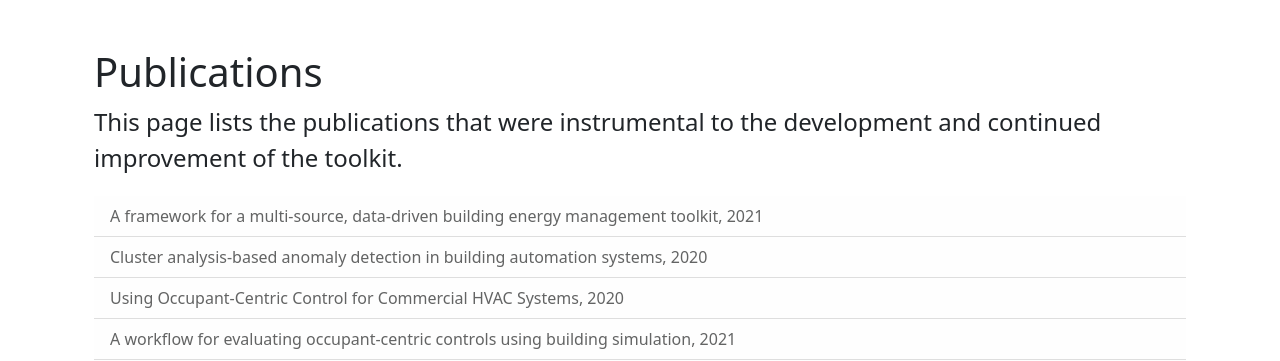
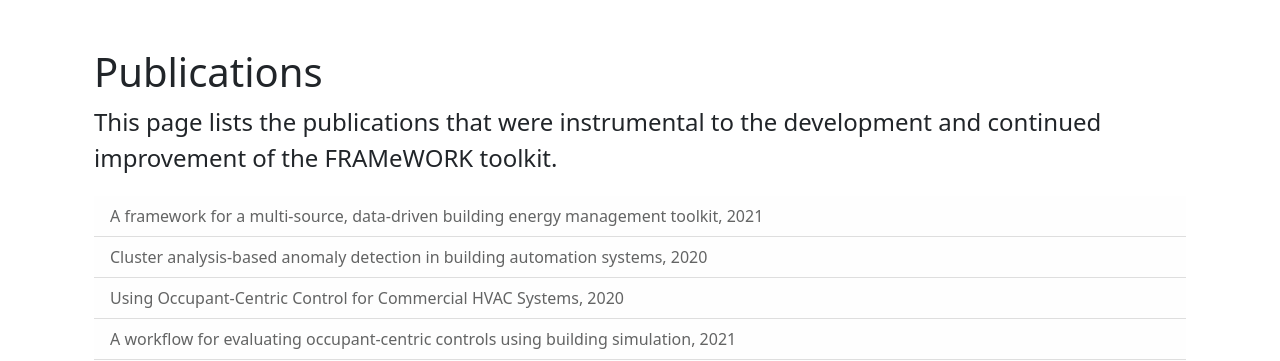
Before and after one commit to Carleton-DBOM-Research-Group/Building_energy_management_toolkit, a Flask app: page /publications in a window 1280 px wide. Shown: the part 74-435 px from the top of the page. Run offline with Flask 2, Linux system fonts and the light colour scheme.

Commit message:
Minor changes to subheadings

```diff
--- a/templates/functions_help.html
+++ b/templates/functions_help.html
@@ -180,7 +180,7 @@
     <div class="d-md-flex flex-md-row align-items-center justify-content-between">
       <p class="h1">Help</p>
     </div>
-    <p class="lead fs-4 pb-1">Instructions on how to use the toolkit.
+    <p class="lead fs-4 pb-1">Instructions on how to use the FRAMeWORK toolkit.
     </p>
     <div class="d-md-flex flex-md-row align-items-center justify-content-start">
       <p class="h2 pb-3">How-to</p>
--- a/templates/publications.html
+++ b/templates/publications.html
@@ -63,7 +63,7 @@
 <!-- Main content -->
 <div class="container px-4 py-5" id="featured-3">
   <p class="h1">Publications</p>
-  <p class="lead fs-4 pb-1">This page lists the publications that were instrumental to the development and continued improvement of the toolkit.</p>
+  <p class="lead fs-4 pb-1">This page lists the publications that were instrumental to the development and continued improvement of the FRAMeWORK toolkit.</p>
   <div class="list-group list-group-flush">
     <a href="https://doi.org/10.1016/j.enbuild.2021.111255" class="list-group-item list-group-item-action list-group-item-light" target="_blank">A framework for a multi-source, data-driven building energy management toolkit, 2021</a>
     <a href="https://doi.org/10.1016/j.enbuild.2020.110445" class="list-group-item list-group-item-action list-group-item-light" target="_blank">Cluster analysis-based anomaly detection in building automation systems, 2020</a>
```
